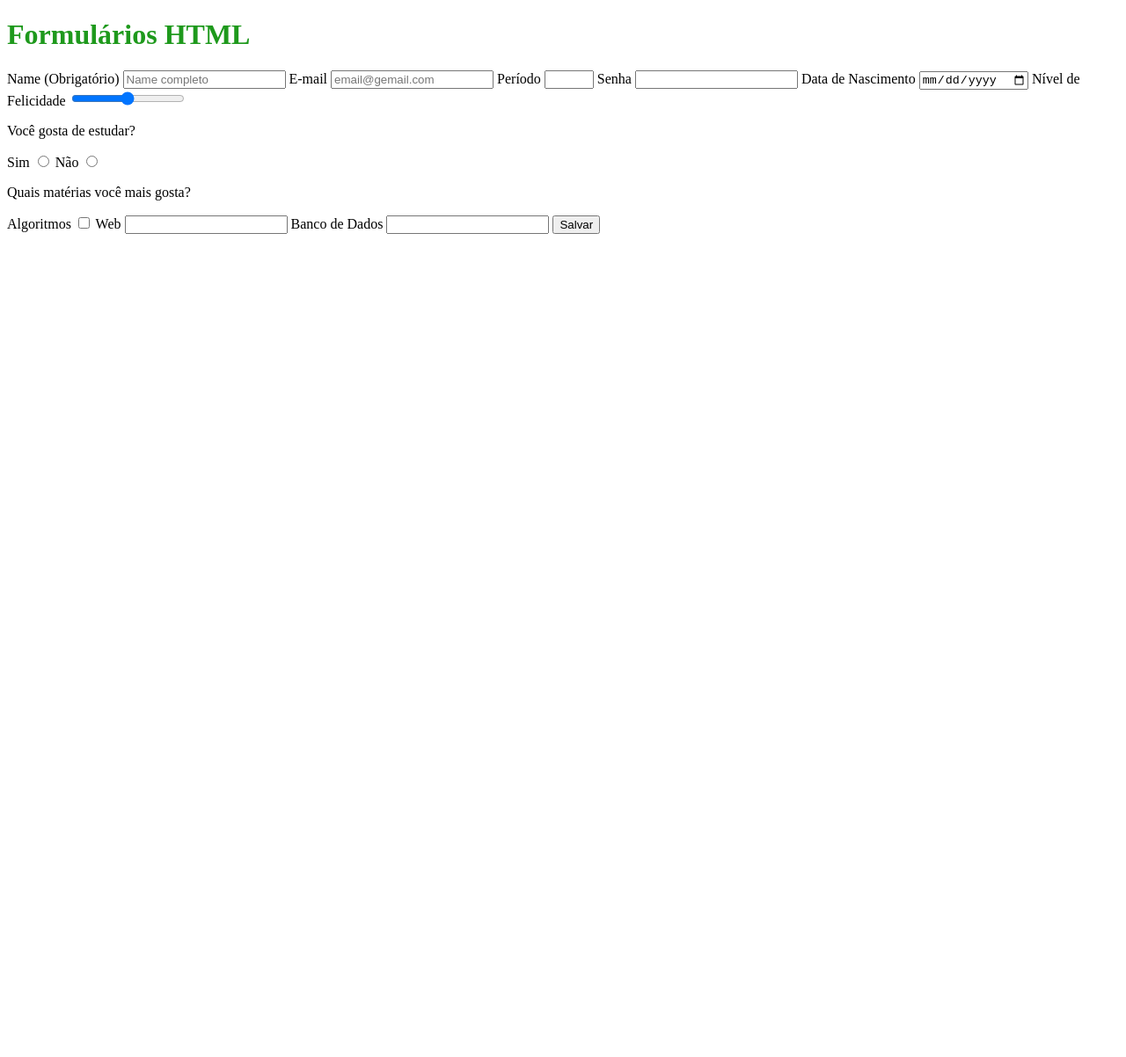
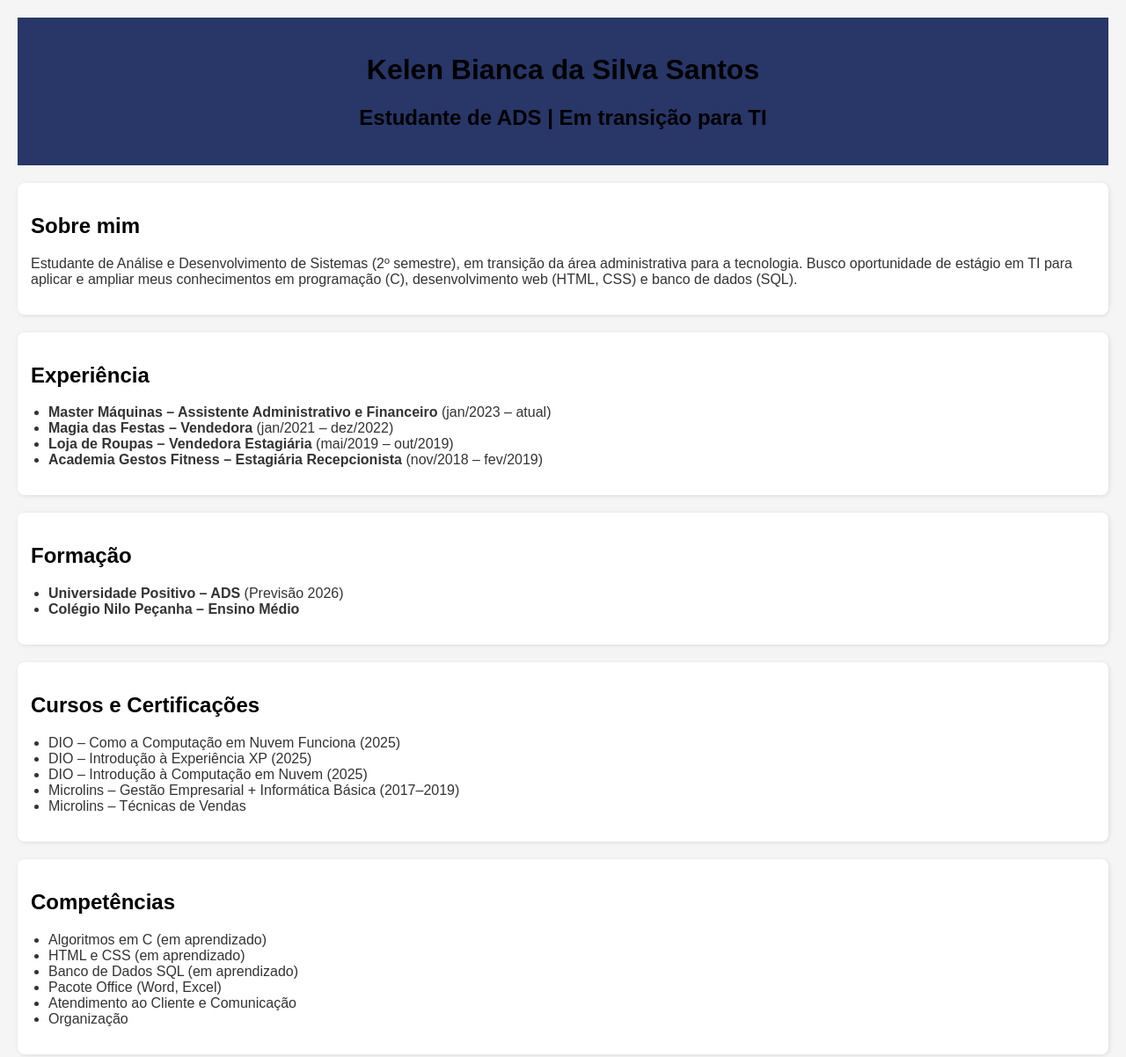
Before and after one commit to Kelenbia/Desenvolvimento-Web, a plain HTML site: page index.html in a window 1280 px wide. Shown: the top 1202 px of the page at 88% size. Before the commit the page ends 800 px from the top, so only its background shows below. Drawn offline with Linux system fonts and the light colour scheme; files that its build step writes are made by us from their sources.

Commit message:
Aula - 08/09/2025

```diff
--- a/index.html
+++ b/index.html
@@ -1,57 +1,83 @@
 <!DOCTYPE html>
 <html lang="pt-BR">
 <head>
-    <meta charset="UTF-8">
-    <meta name="viewport" content="width=device-width, initial-scale=1.0">
-    <title>Forms HTML</title>
-    <link rel="stylesheet" href="style.css">
+  <meta charset="UTF-8">
+  <title>Currículo – Kelen Bianca</title>
+  <link rel="stylesheet" href="style.css">
 </head>
 <body>
-    <div>
-        <h1> Formulários HTML</h1>
-    </div>
-    <div>
-        <form action="#"method="post">
-        <label for="name">Name (Obrigatório) </label>
-        <input type="text" name="name" id="nome"
-        placeholder="Name completo" maxlength="5"
-        required>
 
-        <label for="email">E-mail</label>
-        <input type="email" id="email"placeholder="email@gemail.com" required>
-<label for="periodo">Período</label>
-<input type="number" name="periodo" id="periodo" max="10" min="1"
-max="4"min="1" step="2">
-<!---- Step passos do contador numérico-->
+  <!-- Cabeçalho -->
+  <header>
+    <h1>Kelen Bianca da Silva Santos</h1>
+    <h2>Estudante de ADS | Em transição para TI</h2>
+  </header>
 
-<label for="senha">Senha</label>
-<input type="password" id="senha" name="'senha" maxlength="10">
+  <!-- Seção Sobre -->
+  <section id="sobre">
+    <h2>Sobre mim</h2>
+    <p>
+      Estudante de Análise e Desenvolvimento de Sistemas (2º semestre),
+      em transição da área administrativa para a tecnologia.
+      Busco oportunidade de estágio em TI para aplicar e ampliar
+      meus conhecimentos em programação (C), desenvolvimento web (HTML, CSS)
+      e banco de dados (SQL).
+    </p>
+  </section>
 
+  <!-- Experiência -->
+  <section id="experiencia">
+    <h2>Experiência</h2>
+    <ul>
+      <li><strong>Master Máquinas – Assistente Administrativo e Financeiro</strong> (jan/2023 – atual)</li>
+      <li><strong>Magia das Festas – Vendedora</strong> (jan/2021 – dez/2022)</li>
+      <li><strong>Loja de Roupas – Vendedora Estagiária</strong> (mai/2019 – out/2019)</li>
+      <li><strong>Academia Gestos Fitness – Estagiária Recepcionista</strong> (nov/2018 – fev/2019)</li>
+    </ul>
+  </section>
 
-<label for="nasc"> Data de Nascimento</label>
-<input type="date" name="nasc" id="nasc">
+  <!-- Formação -->
+  <section id="formacao">
+    <h2>Formação</h2>
+    <ul>
+      <li><strong>Universidade Positivo – ADS</strong> (Previsão 2026)</li>
+      <li><strong>Colégio Nilo Peçanha – Ensino Médio</strong></li>
+    </ul>
+  </section>
 
-<label for="feliz">Nível de Felicidade</label>
-<input type="range" name="feliz" id="feliz">
+  <!-- Cursos -->
+  <section id="cursos">
+    <h2>Cursos e Certificações</h2>
+    <ul>
+      <li>DIO – Como a Computação em Nuvem Funciona (2025)</li>
+      <li>DIO – Introdução à Experiência XP (2025)</li>
+      <li>DIO – Introdução à Computação em Nuvem (2025)</li>
+      <li>Microlins – Gestão Empresarial + Informática Básica (2017–2019)</li>
+      <li>Microlins – Técnicas de Vendas</li>
+    </ul>
+  </section>
 
-<p>Você gosta de estudar?</p>
-<label for="estudar">Sim</label>
-<input type="radio" name="estuda">
-<label for="naoestuda">Não</label>
-<input type="radio" name="estuda">
+  <!-- Competências -->
+  <section id="competencias">
+    <h2>Competências</h2>
+    <ul>
+      <li>Algoritmos em C (em aprendizado)</li>
+      <li>HTML e CSS (em aprendizado)</li>
+      <li>Banco de Dados SQL (em aprendizado)</li>
+      <li>Pacote Office (Word, Excel)</li>
+      <li>Atendimento ao Cliente e Comunicação</li>
+      <li>Organização</li>
+    </ul>
+  </section>
 
-<p>Quais matérias você mais gosta?</p>
-<label for="alg">Algoritmos</label>
-<input type="checkbox" name="alg">
-<label for="web">Web</label>
-<input type="checbox" name="web">
-<label for="ban">Banco de Dados</label>
-<input type="checbox" nome="ban">
+  <!-- Contato -->
+  <footer>
+    <h2>Contato</h2>
+    <p>E-mail: <a href="mailto:kbianca924609@gmail.com">kbianca924609@gmail.com</a></p>
+    <p>Telefone: <a href="tel:+5543999060956">(43) 9 9906-0956</a></p>
+    <p>LinkedIn: <a href="https://www.linkedin.com/in/kelen-bianca-silva-santos-b510b11a4/" target="_blank">/kelen-bianca</a></p>
+    <p>GitHub: <a href="https://github.com/Kelenbia" target="_blank">github.com/Kelenbia</a></p>
+  </footer>
 
-
-<input type="submit" value="Salvar">
-
-        </form>
-    </div>
 </body>
 </html>
--- /dev/null
+++ b/style.css
@@ -0,0 +1,49 @@
+/* Estilo básico da página */
+body {
+  font-family: Arial, sans-serif;
+  margin: 20px;
+  background-color: #f5f5f5;
+  color: #333;
+}
+
+/* Cabeçalho */
+header {
+  background-color: #283668;
+  color: white;
+  text-align: center;
+  padding: 20px;
+}
+
+/* Seções */
+section {
+  margin: 20px 0;
+  padding: 15px;
+  background-color: white;
+  border-radius: 8px;
+  box-shadow: 1px 1px 5px rgba(0,0,0,0.1);
+}
+
+
+/* Títulos */
+h1, h2 {
+  color: #000000;
+}
+
+
+/* Listas */
+ul {
+  padding-left: 20px;
+}
+
+/* Rodapé */
+footer {
+  margin-top: 20px;
+  padding: 15px;
+  background-color: #283668;
+  color: white;
+  text-align: center;
+  border-radius: 8px;
+}
+footer a {
+  color: #90e0ef;
+}
```
